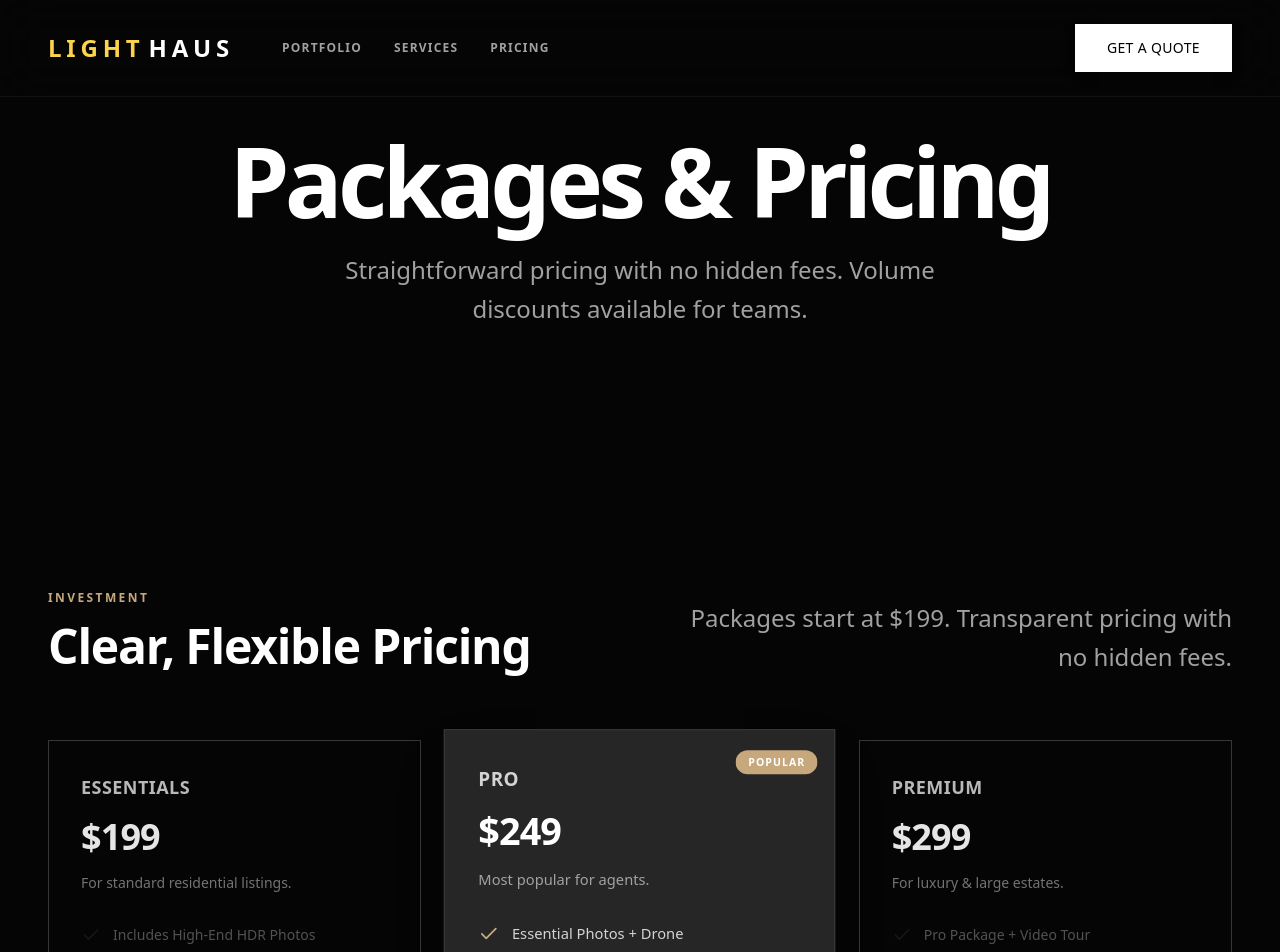
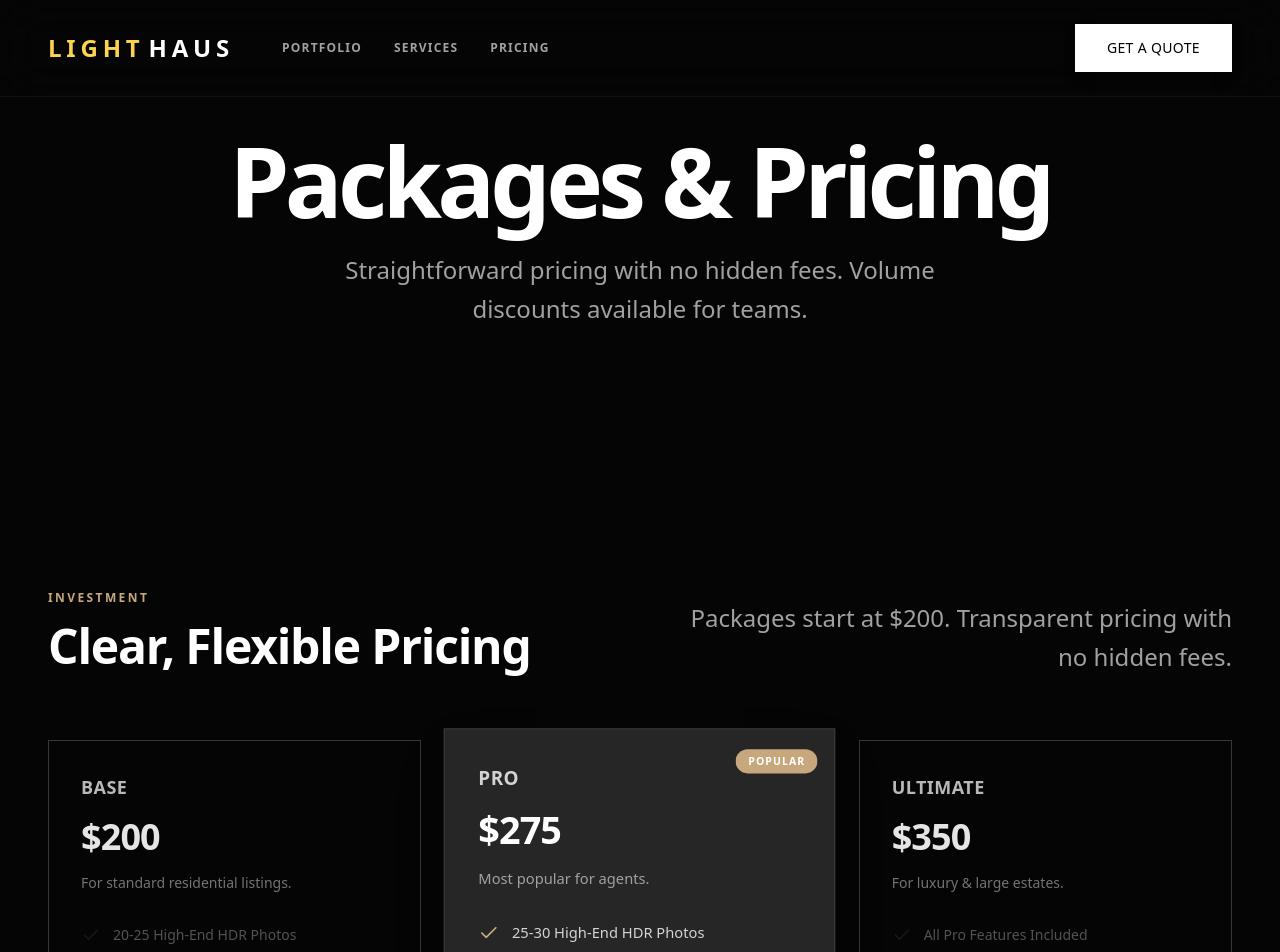
Before and after one commit to Jesse3L/Lighthaus-studio, a Next.js app: page /pricing in a window 1280 px wide. Shown: the top 952 px of the page. Built offline with nearby package versions, Linux system fonts and the light colour scheme; no server answers.

Commit message:
Update pricing packages and trust strip features

```diff
--- a/components/home/PricingPreview.tsx
+++ b/components/home/PricingPreview.tsx
@@ -8,27 +8,27 @@ import { H2, Lead } from '@/components/shared/Typography'
 export function PricingPreview() {
     const tiers = [
         {
-            name: "Essentials",
-            price: "199",
+            name: "Base",
+            price: "200",
             desc: "For standard residential listings.",
-            features: ["Includes High-End HDR Photos", "Blue Sky Guarantee", "Next Business Day Delivery", "Print & Web Quality"],
+            features: ["20-25 High-End HDR Photos", "Floor Plan Layout", "Blue Sky Guarantee", "Next Business Day Delivery", "Print & Web Quality"],
             cta: "Get a Quote",
             variant: "outline" as const
         },
         {
             name: "Pro",
-            price: "249",
+            price: "275",
             isPopular: true,
             desc: "Most popular for agents.",
-            features: ["Essential Photos + Drone", "Marketing Kit", "Blue Sky Guarantee", "Social Media Size"],
+            features: ["25-30 High-End HDR Photos", "4 Drone / Aerial Photos", "Matterport 3D Walkthrough", "Floor Plan Layout", "Blue Sky Guarantee"],
             cta: "Get a Quote",
             variant: "default" as const
         },
         {
-            name: "Premium",
-            price: "299",
+            name: "Ultimate",
+            price: "350",
             desc: "For luxury & large estates.",
-            features: ["Pro Package + Video Tour", "Matterport 3D Tour", "Drone Video + Photos", "Floor Plan"],
+            features: ["All Pro Features Included", "60-Second Video Walkthrough", "Drone + Interior Footage", "Floor Plan Included"],
             cta: "Get a Quote",
             variant: "outline" as const
         },
@@ -42,7 +42,7 @@ export function PricingPreview() {
                     <H2 className="mt-2">Clear, Flexible Pricing</H2>
                 </div>
                 <div className="lg:text-right">
-                    <Lead>Packages start at $199. Transparent pricing with no hidden fees.</Lead>
+                    <Lead>Packages start at $200. Transparent pricing with no hidden fees.</Lead>
                 </div>
             </div>
 
--- a/components/home/TrustStrip.tsx
+++ b/components/home/TrustStrip.tsx
@@ -32,7 +32,7 @@ export function TrustStrip() {
                     <h3 className="font-bold text-xl leading-tight">Media Designed to Help Listings Perform</h3>
                     <p className="text-sm text-muted-foreground mt-2">Attract more attention and make stronger first impressions.</p>
                 </div>
-                {points.slice(0, 3).map((p, idx) => (
+                {points.map((p, idx) => (
                     <div key={idx} className="flex flex-col items-start space-y-3 group">
                         <div className="h-10 w-10 text-neutral-400 transition-colors group-hover:text-accent">
                             <p.icon className="h-full w-full" />
```
